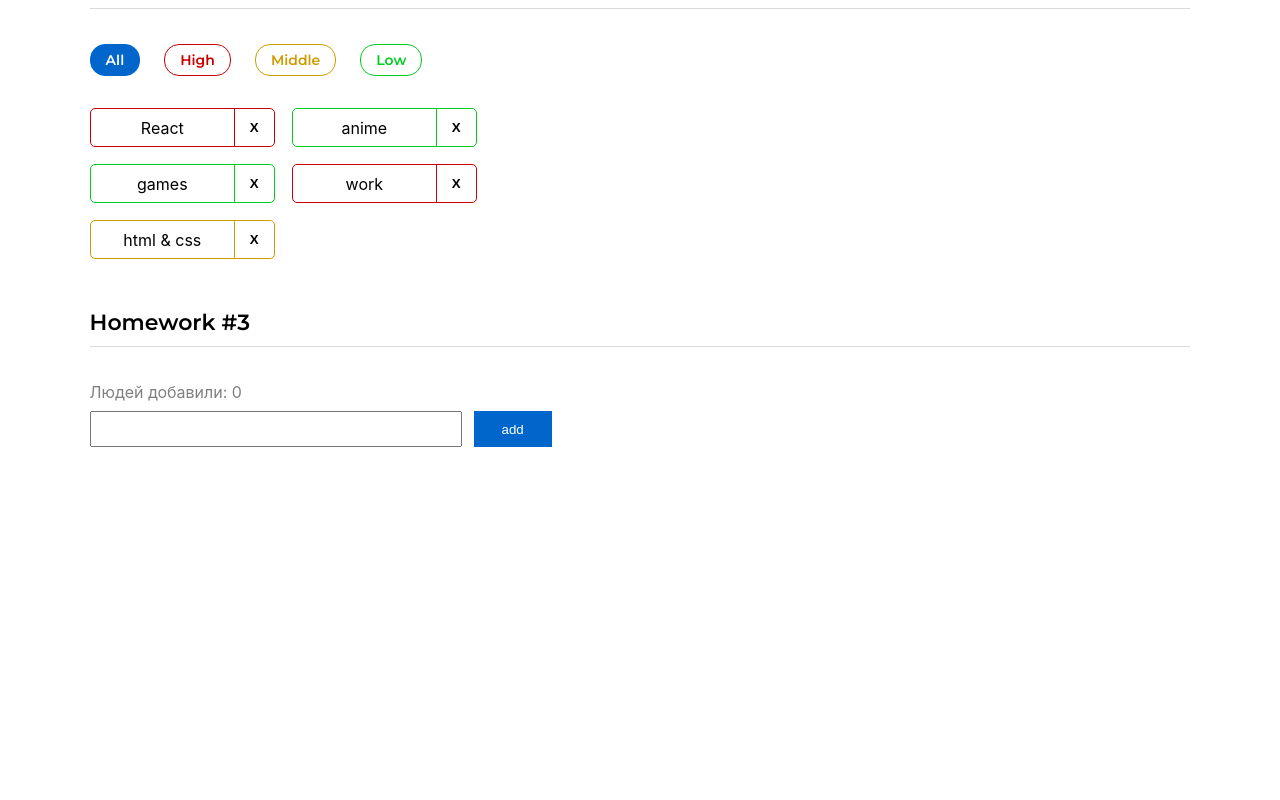
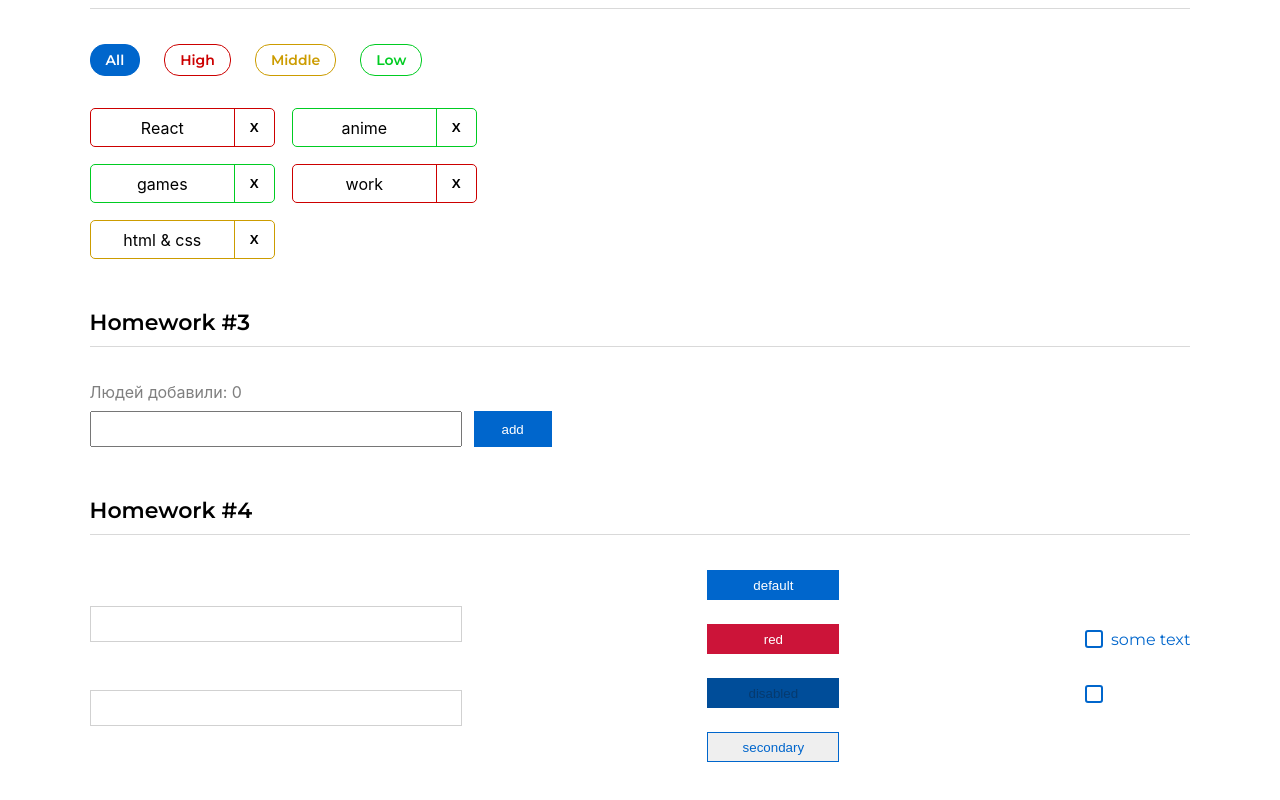
Before and after one commit to Dddmaxc/HomeWorkTwo, a React (Create React App) app: page / in a window 1280 px wide. Shown: the part 703-1503 px from the top of the page. Before the commit the page ends 1200 px from the top, so only its background shows below. Built offline with nearby package versions, Linux system fonts and the light colour scheme.

Commit message:
lesson 4

```diff
--- a/src/s1-main/App.tsx
+++ b/src/s1-main/App.tsx
@@ -3,6 +3,7 @@ import s from './App.module.css'
 import HW1 from '../s2-homeworks/hw01/HW1'
 import HW2 from '../s2-homeworks/hw02/HW2'
 import HW3 from '../s2-homeworks/hw03/HW3'
+import HW4 from '../s2-homeworks/hw04/HW4'
 
 function App() {
 	return (
@@ -11,7 +12,7 @@ function App() {
 			{/*раскомментировать по ходу выполнения*/}
 			<HW2 />
 			<HW3 />
-			{/*<HW4/>*/}
+			<HW4 />
 			{/*при выполнении дз 5 и более - закомментировать здесь дз 1-4, так как они есть внутри дз 5*/}
 			{/*<HW5/>*/}
 		</div>
--- a/src/s2-homeworks/hw04/Stand.module.css
+++ b/src/s2-homeworks/hw04/Stand.module.css
@@ -21,3 +21,8 @@
 	flex-direction: column;
 	gap: 36px;
 }
+
+.default {
+	background: rgba(0, 102, 204, 1);
+	color: #fff;
+}
--- a/src/s2-homeworks/hw04/Stand.tsx
+++ b/src/s2-homeworks/hw04/Stand.tsx
@@ -1,4 +1,4 @@
-import React, { useState } from 'react'
+import React, { ChangeEvent, useState } from 'react'
 import s from './Stand.module.css'
 import SuperInputText from './common/c1-SuperInputText/SuperInputText'
 import SuperCheckbox from './common/c3-SuperCheckbox/SuperCheckbox'
@@ -10,6 +10,9 @@ const Stand = () => {
 
 	const [stateForAllCheckboxes, setChecked] = useState<boolean>(false)
 
+	const onChangeHandler = (e: ChangeEvent<HTMLInputElement>) => {
+		setValue(e.currentTarget.value)
+	}
 	return (
 		<div id={'hw4-stand'} className={s.stand}>
 			<div className={s.inputs}>
@@ -18,7 +21,7 @@ const Stand = () => {
 					<SuperInputText
 						id={'hw4-super-input-like-old'}
 						value={stateForAllInputs}
-                        onChange={(e) => setValue(e.currentTarget.value)}
+						onChange={onChangeHandler}
 					/>
 				</div>
 				{/*инпут с ошибкой:*/}
@@ -29,11 +32,7 @@ const Stand = () => {
 						onChangeText={setValue}
 						error={error}
 						onEnter={() => {
-                            setError(
-                                stateForAllInputs.trim()
-                                    ? ''
-                                    : 'Error'
-                            )
+							setError(stateForAllInputs.trim() ? '' : 'Error')
 							setValue('')
 						}}
 					/>
@@ -42,8 +41,8 @@ const Stand = () => {
 
 			<div className={s.buttons}>
 				{/*обычная кнопка:*/}
-                <div>
-                    <SuperButton id={'hw4-super-button-default'}>
+				<div className={s.default}>
+					<SuperButton id={'hw4-super-button-default'} xType={'default'}>
 						default
 					</SuperButton>
 				</div>
@@ -57,7 +56,7 @@ const Stand = () => {
 				<div>
 					<SuperButton
 						id={'hw4-super-button-disabled'}
-                        xType={'red'}
+						xType={'disabled'}
 						disabled
 					>
 						disabled
@@ -65,10 +64,7 @@ const Stand = () => {
 				</div>
 				{/*задизэйбленная кнопка:*/}
 				<div>
-                    <SuperButton
-                        id={'hw4-super-button-secondary'}
-                        xType={'secondary'}
-                    >
+					<SuperButton id={'hw4-super-button-secondary'} xType={'secondary'}>
 						secondary
 					</SuperButton>
 				</div>
@@ -90,7 +86,7 @@ const Stand = () => {
 					<SuperCheckbox
 						id={'hw4-super-checkbox-like-old'}
 						checked={stateForAllCheckboxes}
-                        onChange={(e) => setChecked(e.currentTarget.checked)}
+						onChange={e => setChecked(e.currentTarget.checked)}
 					/>
 				</div>
 			</div>
--- a/src/s2-homeworks/hw04/common/c1-SuperInputText/SuperInputText.module.css
+++ b/src/s2-homeworks/hw04/common/c1-SuperInputText/SuperInputText.module.css
@@ -2,19 +2,31 @@
 }
 
 .input {
+	width: 372px;
+	height: 36px;
+	border: 1px solid rgba(209, 209, 209, 1);
+	font-size: 20px;
+	padding: 10px;
 }
 
 .inputWrapper {
+	display: flex;
+	flex-direction: column-reverse;
 }
 
 .superInput {
 }
 
 .errorInput {
+	border: 1px solid rgba(204, 20, 57, 1);
 }
 
-.errorInput:focus {
+.errorInput:focus-visible {
+	border: 1px solid rgba(204, 20, 57, 1);
+	outline: 1px solid rgba(204, 20, 57, 1);
 }
 
 .error {
+	display: block;
+	color: rgba(204, 20, 57, 1);
 }
--- a/src/s2-homeworks/hw04/common/c2-SuperButton/SuperButton.module.css
+++ b/src/s2-homeworks/hw04/common/c2-SuperButton/SuperButton.module.css
@@ -1,36 +1,53 @@
 .button {
+	width: 132px;
+	height: 30px;
+	border: none;
 }
 
 .disabled {
+	background: rgba(0, 77, 153, 1);
+	color: #000;
 }
 
 .secondary {
+	border: 1px solid rgba(0, 102, 204, 1);
+	color: rgba(0, 102, 204, 1);
 }
 
 .default {
+	background: rgba(0, 102, 204, 1);
+	color: #fff;
 }
 
 .red {
+	background-color: rgba(204, 20, 57, 1);
+	color: #fff;
 }
 
 .default:hover {
+	background: rgba(0, 128, 255, 1);
 }
 
 .red:hover {
+	background: rgba(255, 26, 71, 1);
 }
 
 .secondary:hover {
+	border: 1px solid rgba(0, 102, 204, 1);
 }
 
-
 .default:active {
+	background: rgba(0, 89, 178, 1);
 }
 
 .secondary:active {
+	background: rgba(201, 229, 255, 1);
 }
 
 .red:active {
+	background: rgba(178, 18, 50, 1);
 }
 
 .button:disabled {
+	background: rgba(0, 77, 153, 1);
 }
--- a/src/s2-homeworks/hw04/common/c2-SuperButton/SuperButton.tsx
+++ b/src/s2-homeworks/hw04/common/c2-SuperButton/SuperButton.tsx
@@ -1,28 +1,35 @@
-import React, {ButtonHTMLAttributes, DetailedHTMLProps} from 'react'
+import React, { ButtonHTMLAttributes, DetailedHTMLProps } from 'react'
 import s from './SuperButton.module.css'
 
 // тип пропсов обычной кнопки, children в котором храниться название кнопки там уже описан
-type DefaultButtonPropsType = DetailedHTMLProps<ButtonHTMLAttributes<HTMLButtonElement>,
-    HTMLButtonElement>
+type DefaultButtonPropsType = DetailedHTMLProps<
+	ButtonHTMLAttributes<HTMLButtonElement>,
+	HTMLButtonElement
+>
 
 type SuperButtonPropsType = DefaultButtonPropsType & {
 	xType?: string
 }
 
-const SuperButton: React.FC<SuperButtonPropsType> = (
-    {
+const SuperButton: React.FC<SuperButtonPropsType> = ({
 	xType,
 	className,
 	disabled,
 	...restProps // все остальные пропсы попадут в объект restProps, там же будет children
-    }
-) => {
-    const finalClassName = s.button
-        // + (disabled
-        //         ? ...
-        //         : xType === 'red'
+}) => {
+	const finalClassName =
+		s.button +
+		(xType === 'red' ? ' ' + s.red : '') +
+		(xType === 'default' ? ' ' + s.default : '') +
+		(xType === 'secondary' ? ' ' + s.secondary : '')
+
+	// // + (disabled
+	// //         ? ...
+	// //         : xType === 'red'
+	// (xType === 'secondary' ? s.secondary : '')
 	//             ? ...
-        + (className ? ' ' + className : '') // задачка на смешивание классов
+	// className ? ' ' + className : ''
+	// задачка на смешивание классов
 
 	return (
 		<button
--- a/src/s2-homeworks/hw04/common/c3-SuperCheckbox/SuperCheckbox.tsx
+++ b/src/s2-homeworks/hw04/common/c3-SuperCheckbox/SuperCheckbox.tsx
@@ -6,16 +6,17 @@ import React, {
 import s from './SuperCheckbox.module.css'
 
 // тип пропсов обычного инпута
-type DefaultInputPropsType = DetailedHTMLProps<InputHTMLAttributes<HTMLInputElement>,
-    HTMLInputElement>
+type DefaultInputPropsType = DetailedHTMLProps<
+	InputHTMLAttributes<HTMLInputElement>,
+	HTMLInputElement
+>
 
 type SuperCheckboxPropsType = Omit<DefaultInputPropsType, 'type'> & {
 	onChangeChecked?: (checked: boolean) => void
 	spanClassName?: string
 }
 
-const SuperCheckbox: React.FC<SuperCheckboxPropsType> = (
-    {
+const SuperCheckbox: React.FC<SuperCheckboxPropsType> = ({
 	onChange,
 	onChangeChecked,
 	className,
@@ -24,15 +25,14 @@ const SuperCheckbox: React.FC<SuperCheckboxPropsType> = (
 	id,
 
 	...restProps // все остальные пропсы попадут в объект restProps
-    }
-) => {
+}) => {
 	const onChangeCallback = (e: ChangeEvent<HTMLInputElement>) => {
+		onChangeChecked?.(e.currentTarget.checked)
+		onChange?.(e)
 		// задачка на написание онченджа
-
 	}
 
-    const finalInputClassName = s.checkbox
-        + (className ? ' ' + className : '')
+	const finalInputClassName = s.checkbox + (className ? ' ' + className : '')
 
 	return (
 		<label className={s.label}>
@@ -44,10 +44,7 @@ const SuperCheckbox: React.FC<SuperCheckboxPropsType> = (
 				{...restProps} // отдаём инпуту остальные пропсы если они есть (checked например там внутри)
 			/>
 			{children && (
-                <span
-                    id={id ? id + '-span' : undefined}
-                    className={s.spanClassName}
-                >
+				<span id={id ? id + '-span' : undefined} className={s.spanClassName}>
 					{children}
 				</span>
 			)}
```
Also changed, not shown: src/s2-homeworks/hw04/common/c1-SuperInputText/SuperInputText.tsx (+13 -15 lines). Lines whose indentation alone changed are shown as unchanged.
